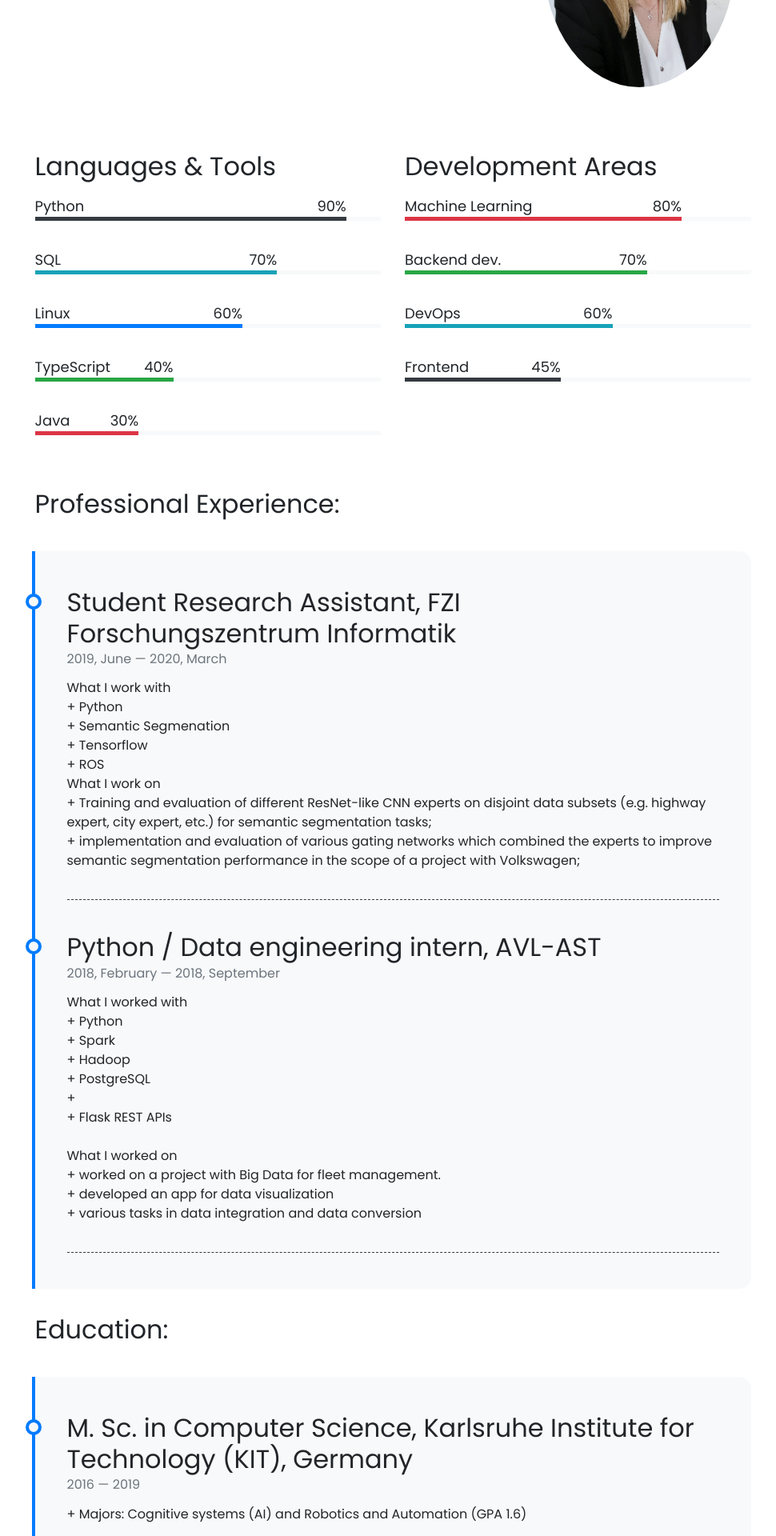
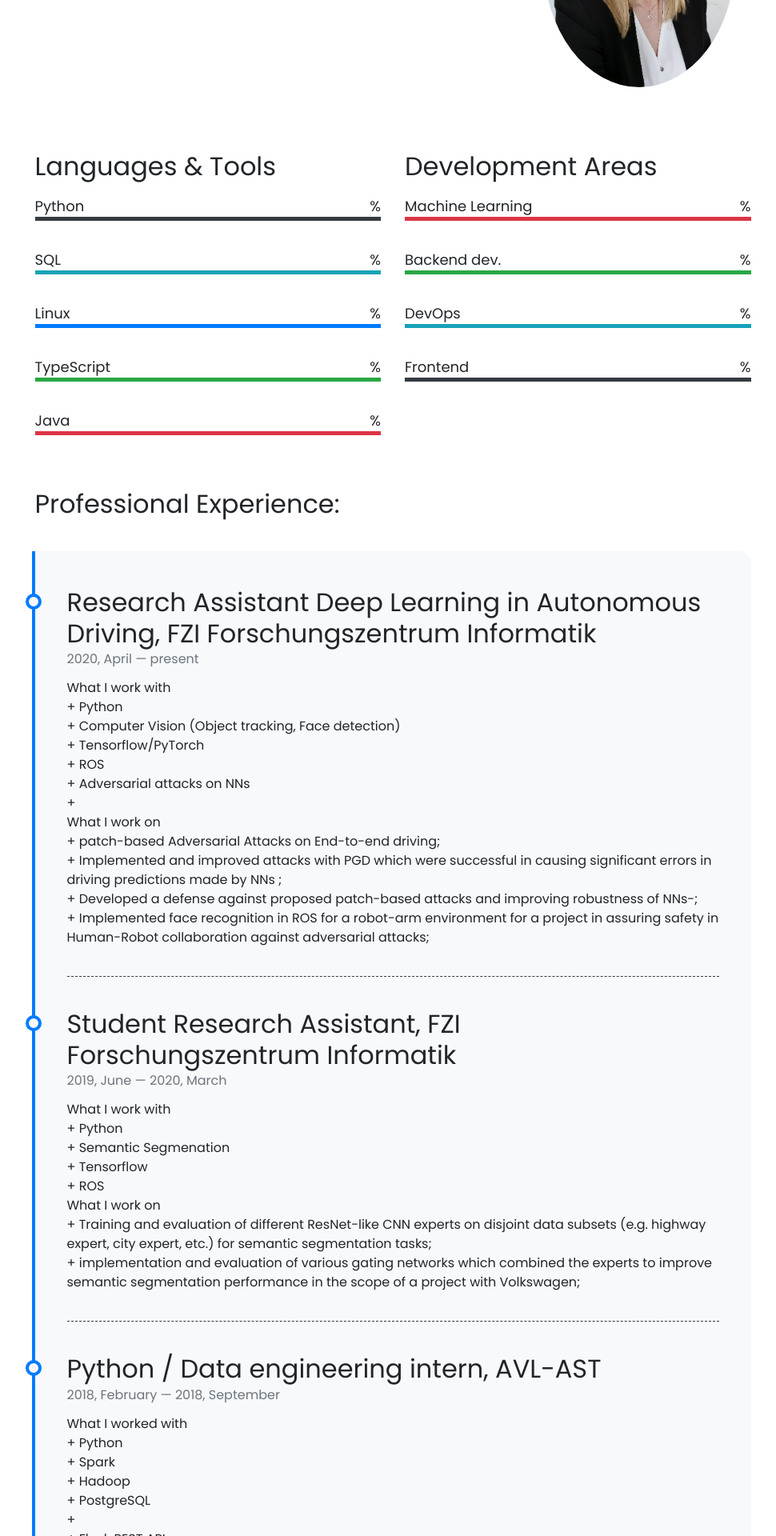
Before and after one commit to idajana/idajana.github.io, a Jekyll site: the page built from index.html, in a window 1280 px wide. Shown: the part 413-2333 px from the top of the page at 80% size, without its empty margins (149-1119 px from the left). Built offline with Jekyll 4.4.1, drawn with Linux system fonts in a browser that asks for light colours; nearby versions of some CDN libraries; comment, search, counter and statistics services are not loaded.

Commit message:
work fix

```diff
--- a/_data/fields.yml
+++ b/_data/fields.yml
@@ -1,15 +1,11 @@
 - name: Machine Learning
-  percentage: 80
   color: danger
 
 - name: Backend dev.
-  percentage: 70
   color: success
 
 - name: DevOps
-  percentage: 60
   color: info
 
 - name: Frontend
-  percentage: 45
   color: dark
--- a/_data/languages.yml
+++ b/_data/languages.yml
@@ -1,19 +1,14 @@
 - name: Python
-  percentage: 90
   color: dark
 
 - name: SQL
-  percentage: 70
   color: info
 
 - name: Linux
-  percentage: 60
   color: blue
 
 - name: TypeScript
-  percentage: 40
   color: success
 
 - name: Java
-  percentage: 30
   color: danger
--- a/_data/work.yml
+++ b/_data/work.yml
@@ -3,7 +3,7 @@
   to: present
   description: What I work with<br>+ Python<br>+ Computer Vision (Object tracking, Face detection) <br>+ Tensorflow/PyTorch<br>+ ROS<br>+ Adversarial attacks on NNs <br>+ <br>What I work on<br>+ patch-based Adversarial Attacks on End-to-end driving;<br>+ Implemented and improved attacks with PGD which were successful in causing significant errors in driving predictions made by NNs ;<br>+ Developed a defense against proposed patch-based attacks and improving robustness of NNs-;<br>+ Implemented face recognition in ROS for a robot-arm environment for a project in assuring safety in Human-Robot collaboration against adversarial attacks;
 
-  title: Student Research Assistant, FZI Forschungszentrum Informatik
+- title: Student Research Assistant, FZI Forschungszentrum Informatik
   from: 2019, June
   to: 2020, March
   description: What I work with<br>+ Python<br>+ Semantic Segmenation<br>+ Tensorflow<br>+ ROS<br> What I work on<br>+ Training and evaluation of different ResNet-like CNN experts on disjoint data subsets (e.g. highway expert, city expert, etc.) for semantic segmentation tasks;<br>+ implementation and evaluation of various gating networks which combined the experts to improve semantic segmentation performance
--- a/_sass/_skills.scss
+++ b/_sass/_skills.scss
@@ -45,7 +45,3 @@
 .skill-bar.skill-bar-danger { background: $danger; }
 .skill-bar.skill-bar-light { background: $light; }
 .skill-bar.skill-bar-dark { background: $dark; }
-
-@for $i from 0 through 100 {
-    .skill-#{$i} { width: percentage($i/100); }
-}
```
